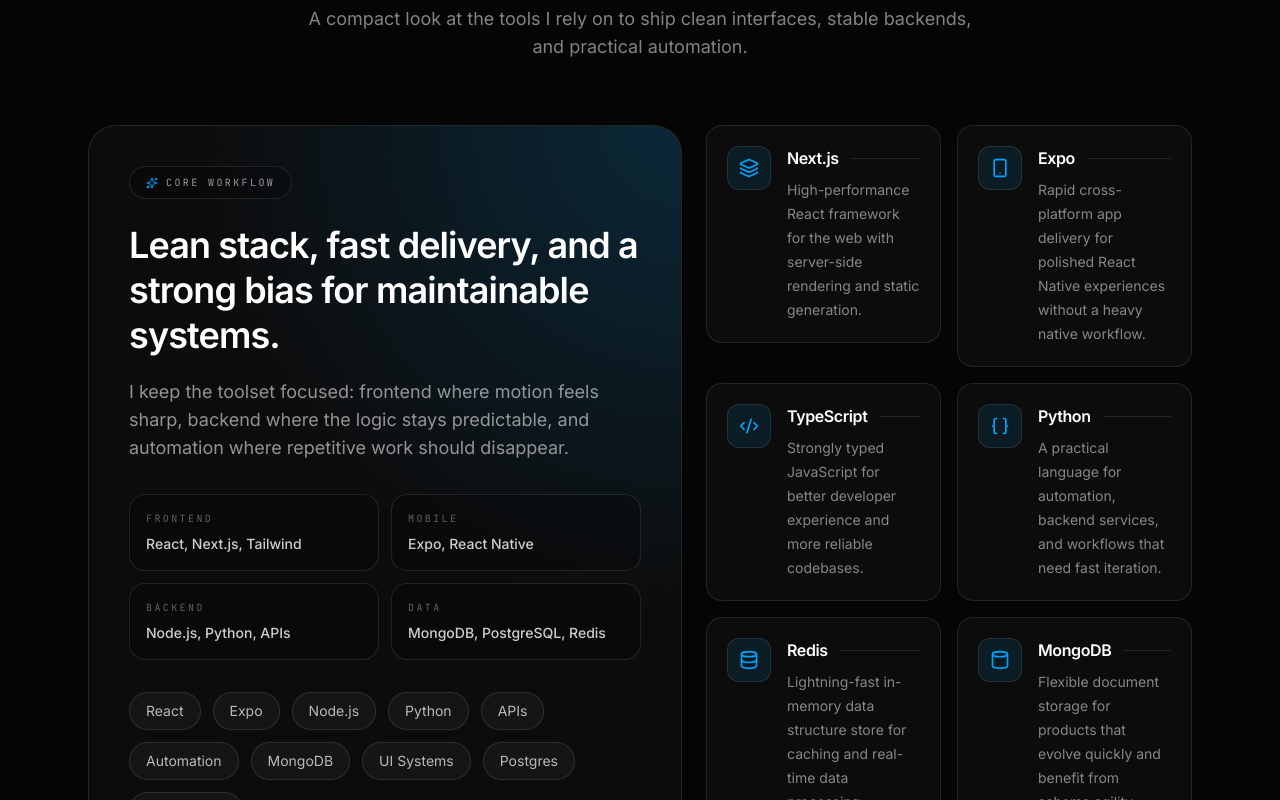
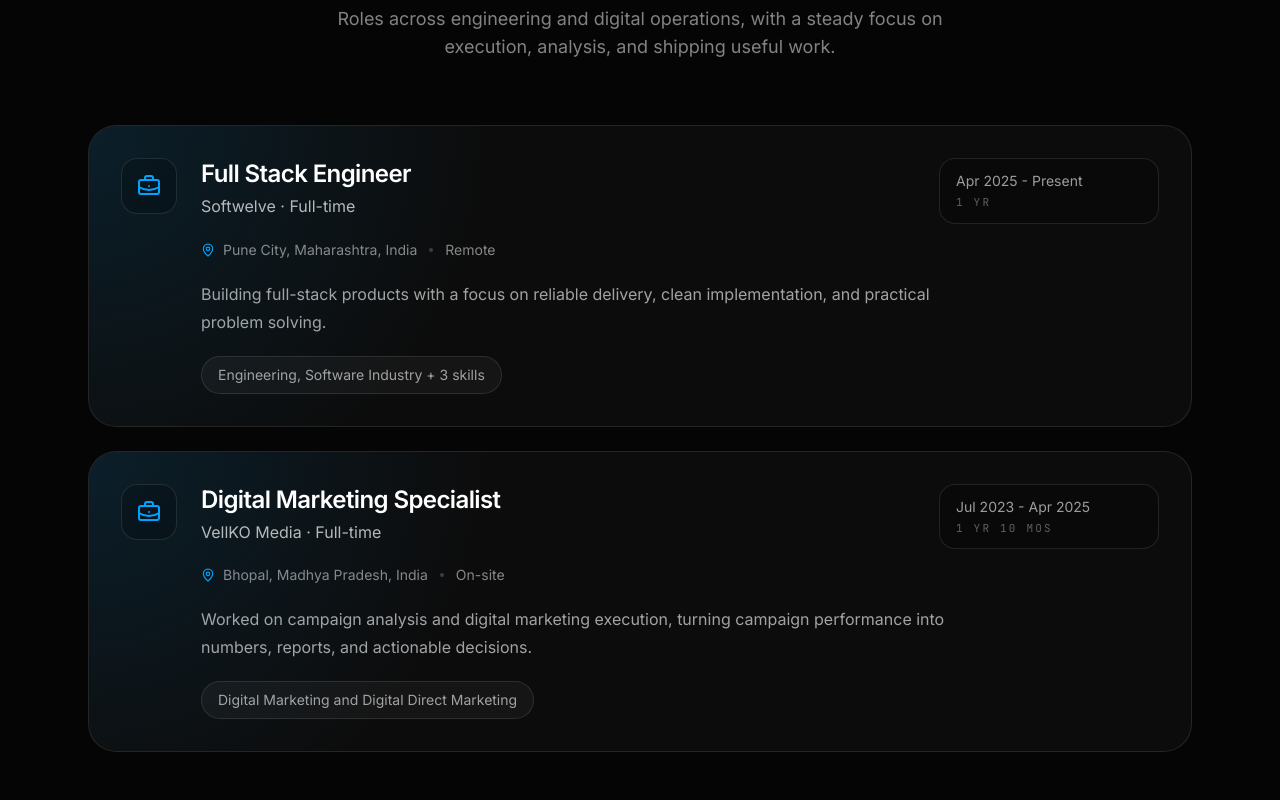
Before and after one commit to bugholic/portfolio, a React (Vite) app: page / in a window 1280 px wide. Shown: the part 1660-2460 px from the top of the page. Built offline with nearby package versions, Linux system fonts and the light colour scheme; no server answers.

Commit message:
added experinve

```diff
--- a/src/App.tsx
+++ b/src/App.tsx
@@ -1,4 +1,5 @@
 import { AboutSection } from "./components/AboutSection";
+import { ExperienceSection } from "./components/ExperienceSection";
 import { Footer } from "./components/Footer";
 import { HeroSection } from "./components/HeroSection";
 import { Navbar } from "./components/Navbar";
@@ -17,6 +18,7 @@
       <Navbar />
       <HeroSection />
       <AboutSection />
+      <ExperienceSection />
       <TechStackSection />
       <ProjectsSection />
       <Footer />
--- /dev/null
+++ b/src/components/ExperienceSection.tsx
@@ -0,0 +1,93 @@
+import { motion } from "motion/react";
+import { BriefcaseBusiness, MapPin } from "lucide-react";
+import { SectionHeader } from "./SectionHeader";
+
+const experiences = [
+  {
+    role: "Full Stack Engineer",
+    company: "Softwelve",
+    employmentType: "Full-time",
+    duration: "Apr 2025 - Present",
+    tenure: "1 yr",
+    location: "Pune City, Maharashtra, India",
+    mode: "Remote",
+    summary: "Building full-stack products with a focus on reliable delivery, clean implementation, and practical problem solving.",
+    skills: "Engineering, Software Industry + 3 skills",
+  },
+  {
+    role: "Digital Marketing Specialist",
+    company: "VellKO Media",
+    employmentType: "Full-time",
+    duration: "Jul 2023 - Apr 2025",
+    tenure: "1 yr 10 mos",
+    location: "Bhopal, Madhya Pradesh, India",
+    mode: "On-site",
+    summary:
+      "Worked on campaign analysis and digital marketing execution, turning campaign performance into numbers, reports, and actionable decisions.",
+    skills: "Digital Marketing and Digital Direct Marketing",
+  },
+];
+
+export function ExperienceSection() {
+  return (
+    <section id="experience" className="py-24 px-6 max-w-6xl mx-auto">
+      <SectionHeader
+        title="Experience"
+        subtitle="Roles across engineering and digital operations, with a steady focus on execution, analysis, and shipping useful work."
+      />
+
+      <div className="space-y-6">
+        {experiences.map((experience, index) => (
+          <motion.div
+            key={`${experience.company}-${experience.role}`}
+            initial={{ opacity: 0, y: 24 }}
+            whileInView={{ opacity: 1, y: 0 }}
+            viewport={{ once: true, amount: 0.3 }}
+            transition={{ duration: 0.45, delay: index * 0.08 }}
+            className="relative overflow-hidden rounded-[28px] border border-white/10 bg-white/[0.03] p-7 md:p-8"
+          >
+            <div className="absolute inset-0 bg-[radial-gradient(circle_at_top_left,rgba(0,163,255,0.12),transparent_35%)]" />
+            <div className="relative flex flex-col gap-6 md:flex-row md:items-start">
+              <div className="flex h-14 w-14 shrink-0 items-center justify-center rounded-2xl border border-white/10 bg-black/20 text-accent">
+                <BriefcaseBusiness size={24} />
+              </div>
+
+              <div className="min-w-0 flex-1">
+                <div className="flex flex-col gap-4 md:flex-row md:items-start md:justify-between">
+                  <div>
+                    <h3 className="text-2xl font-semibold tracking-tight text-white">{experience.role}</h3>
+                    <p className="mt-1 text-base text-white/70">
+                      {experience.company} · {experience.employmentType}
+                    </p>
+                  </div>
+
+                  <div className="rounded-2xl border border-white/10 bg-black/20 px-4 py-3 text-sm text-white/60 md:min-w-[220px]">
+                    <div>{experience.duration}</div>
+                    <div className="mt-1 font-mono text-[11px] uppercase tracking-[0.2em] text-white/35">
+                      {experience.tenure}
+                    </div>
+                  </div>
+                </div>
+
+                <div className="mt-4 flex flex-wrap items-center gap-3 text-sm text-white/50">
+                  <span className="inline-flex items-center gap-2">
+                    <MapPin size={14} className="text-accent" />
+                    {experience.location}
+                  </span>
+                  <span className="h-1 w-1 rounded-full bg-white/20" />
+                  <span>{experience.mode}</span>
+                </div>
+
+                <p className="mt-5 max-w-3xl text-base leading-7 text-white/62">{experience.summary}</p>
+
+                <div className="mt-5 inline-flex rounded-full border border-white/10 bg-white/[0.04] px-4 py-2 text-sm text-white/60">
+                  {experience.skills}
+                </div>
+              </div>
+            </div>
+          </motion.div>
+        ))}
+      </div>
+    </section>
+  );
+}
--- a/src/components/Navbar.tsx
+++ b/src/components/Navbar.tsx
@@ -5,6 +5,9 @@
       <div className="flex gap-8 text-[11px] font-medium tracking-[0.2em] uppercase text-white/60">
         <a href="#about" className="hover:text-white transition-colors">
           About
+        </a>
+        <a href="#experience" className="hover:text-white transition-colors">
+          Experience
         </a>
         <a href="#projects" className="hover:text-white transition-colors">
           Projects
```
